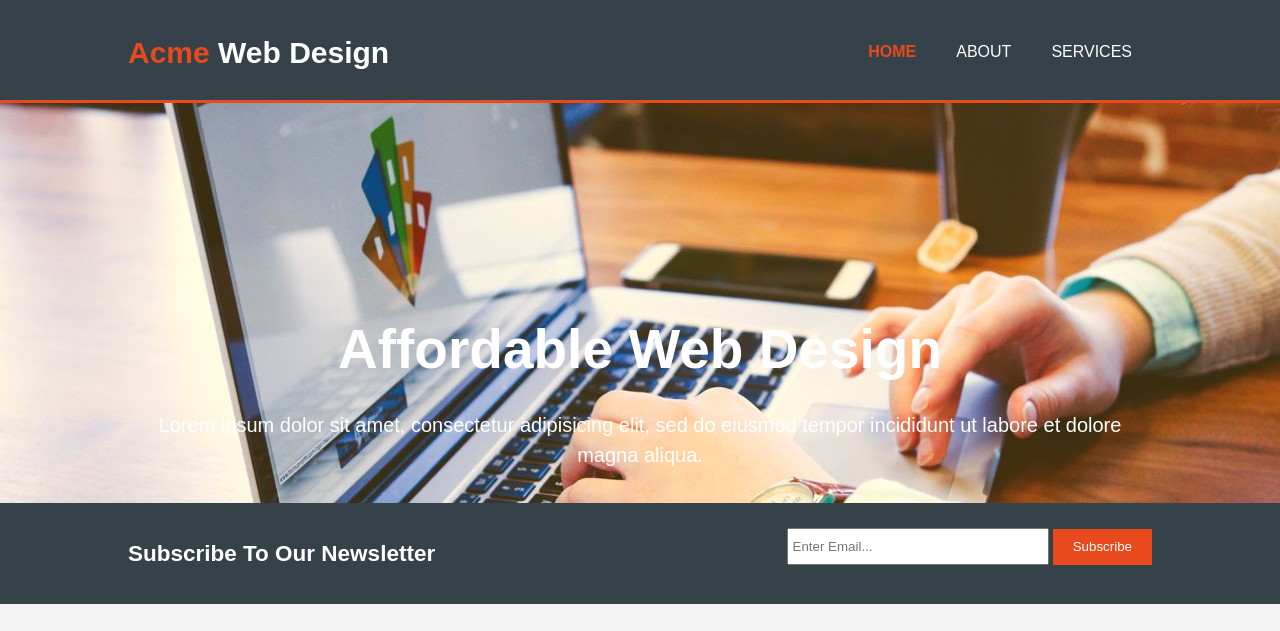
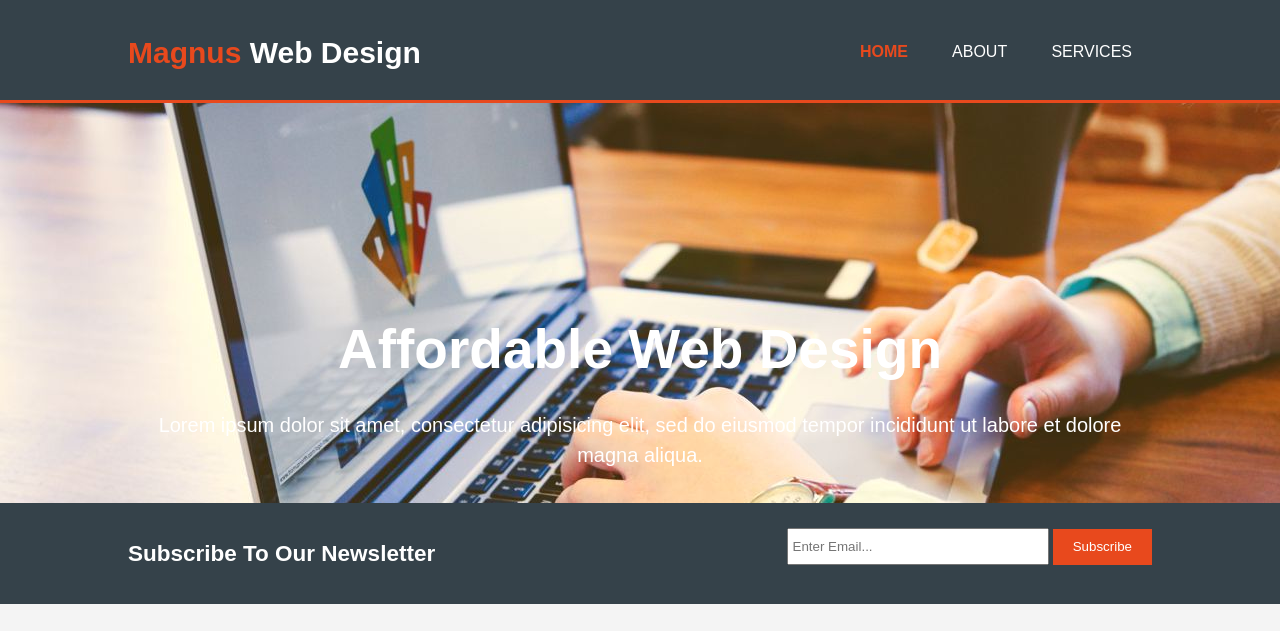
Before and after one commit to ecapers/acme, a plain HTML site: page index.html in a window 1280 px wide. Shown: the top 631 px of the page. Drawn offline with Linux system fonts and the light colour scheme.

Commit message:
'stage' and 'commit' test

```diff
--- a/css/style.css
+++ b/css/style.css
@@ -58,7 +58,7 @@ header a{
 }
 
 header li{
-	float: left;
+	float: none;
 	display: inline;
 	padding: 0 20px 0 20px;
 }
--- a/index.html
+++ b/index.html
@@ -10,9 +10,10 @@
 </head>
 <body>
 	<header>
+		<!-- Branch Test -->
 		<div class="container">
 			<div id="branding">
-				<h1><span class="highlight">Acme</span> Web Design</h1>
+				<h1><span class="highlight">Magnus</span> Web Design</h1>
 			</div>
 			<nav>
 				<ul>
```
